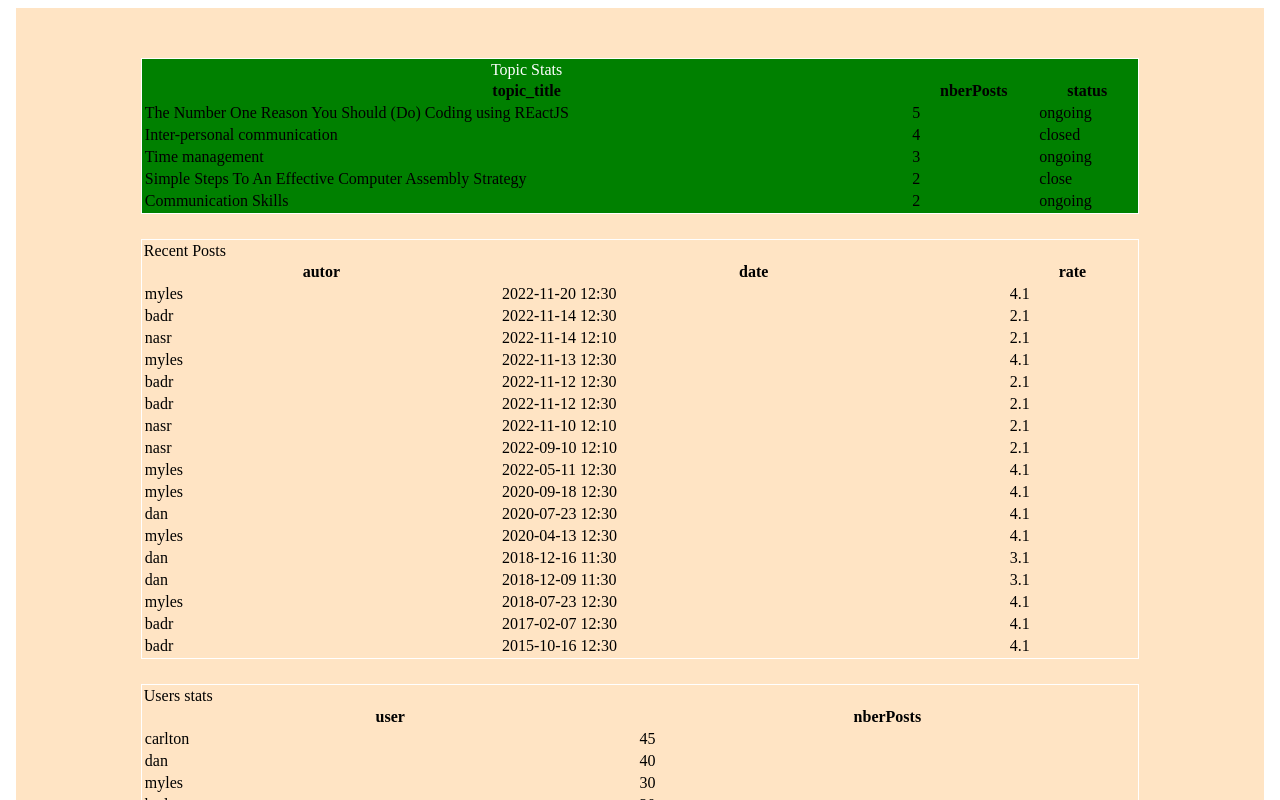
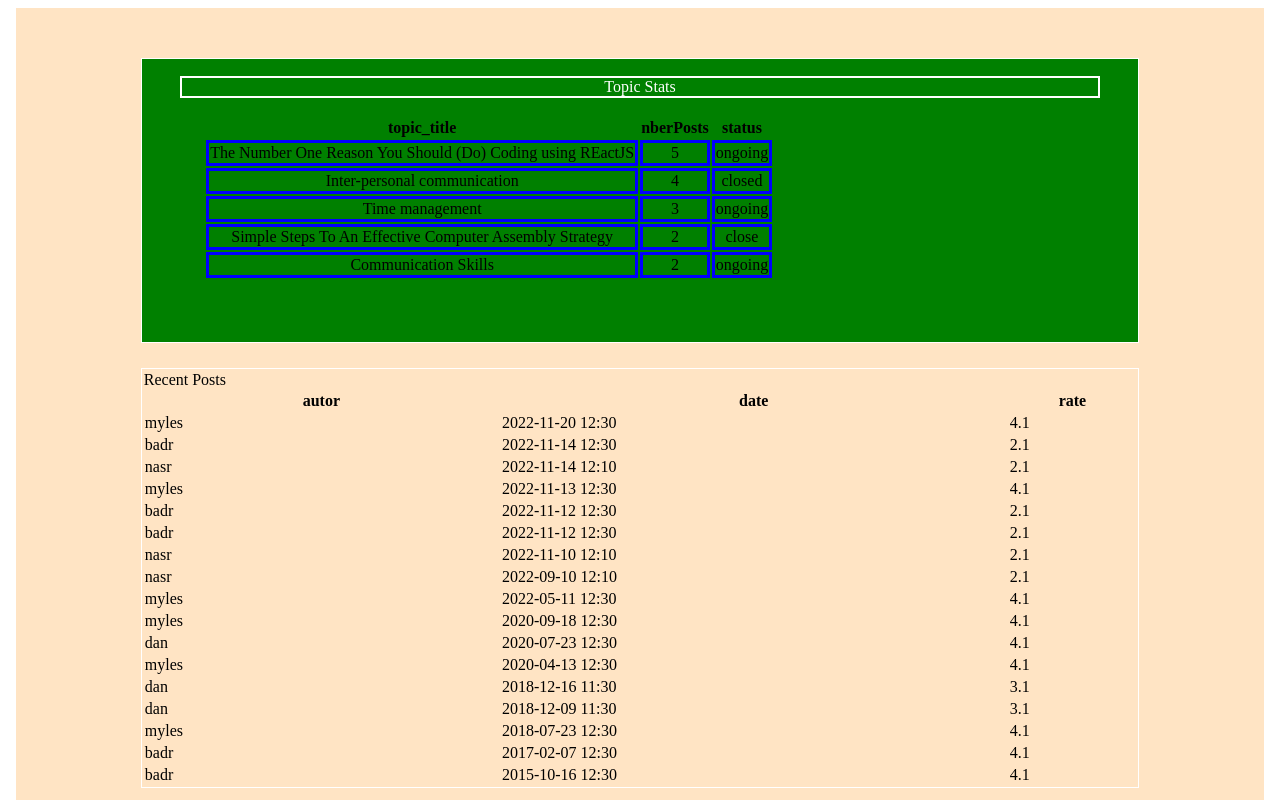
Before and after one commit to lhqezio/React_Course_Manager, a React (Create React App) app: page / in a window 1280 px wide. Shown: the top 800 px of the page. Built offline with nearby package versions, Linux system fonts and the light colour scheme.

Commit message:
Updated end column

```diff
--- a/src/ColumnComponents/ColumnEnd.jsx
+++ b/src/ColumnComponents/ColumnEnd.jsx
@@ -25,13 +25,15 @@ function ColumnEnd () {
   topics.sort((a,b) => b.nberPost - a.nberPost);
   //Sort posts by date
   posts.sort((a, b) =>{return b.date.localeCompare(a.date);});
+
+
   return(
     <section id="endColumn">
       <div class="topicStatContain">
-        <table>
+        <table name="topicStatTbl">
           <thead>Topic Stats</thead>
           <tbody>
-            <tr id="topicStatHeader">
+            <tr class="topicStatHeader">
               <th>topic_title</th>
               <th>nberPosts</th>
               <th>status</th>
@@ -47,7 +49,7 @@ function ColumnEnd () {
         </table>
       </div>
       <div class="recentPostContain">
-        <table>
+        <table name="recentPostTbl">
           <thead>Recent Posts</thead>
           <tbody>
             <tr id="recentPostsHeader">
@@ -66,18 +68,19 @@ function ColumnEnd () {
         </table>
       </div>
       <div class="userStatContain">
-        <table>
+        <table name="userStatTbl">
           <thead>Users stats</thead>
           <tbody>
-            <tr id="userStatHeader">
+            <tr class="userStatHeader">
               <th>user</th>
               <th>nberPosts</th>
             </tr>
             {users.map((user) =>
-              <tr>
+            <tr>
                 <td>{user.user_id}</td>
                 <td>{user.nberPosts}</td>
               </tr>
+
             )}
           </tbody>
         </table>
@@ -85,4 +88,17 @@ function ColumnEnd () {
     </section>
 )};
 
+function changeRowColor(tableName, tbleHeader){
+
+  let tbl = document.getElementsByName(`${tableName}`)[0];
+  let sibRow = tbl.getElementsByTagName('tr')[tbl.getElementsByTagName('tr').length-2];
+  let thead = tbl.getElementsByClassName(`${tbleHeader}`)[0];
+  let row = tbl.getElementsByTagName('tr')[tbl.getElementsByTagName('tr').length-1];
+  if(sibRow != thead && sibRow.style.backgroundColor == 'aqua'){
+      row.style.backgroundColor = 'skyblue';
+  }else{
+      row.style.backgroundColor = 'aqua';
+    }
+  }
+
 export default ColumnEnd;
--- a/src/ColumnComponents/columnEnd.css
+++ b/src/ColumnComponents/columnEnd.css
@@ -14,10 +14,29 @@ table{
 .topicStatContain table{
     margin-top: 4%;
     background-color: green;
+    display: flex;
+    flex-direction: column;
+    text-align: center;
+    padding-left: 5%;
+    padding-right: 5%;
+    padding-bottom: 5%;
 }
 
 .topicStatContain thead{
-    margin-top: 4%;
     color: white;
     text-align: center;
+    border: 2px white solid;
+    width: 105%;
+    align-self: center;
+    margin-bottom: 2%;
+    margin-top: 2%;
 }
+
+#topicStatHeader{
+    background-color: blue;
+    color: white;
+}
+
+.topicStatContain td{
+    border: 3px blue solid;
+}
```
